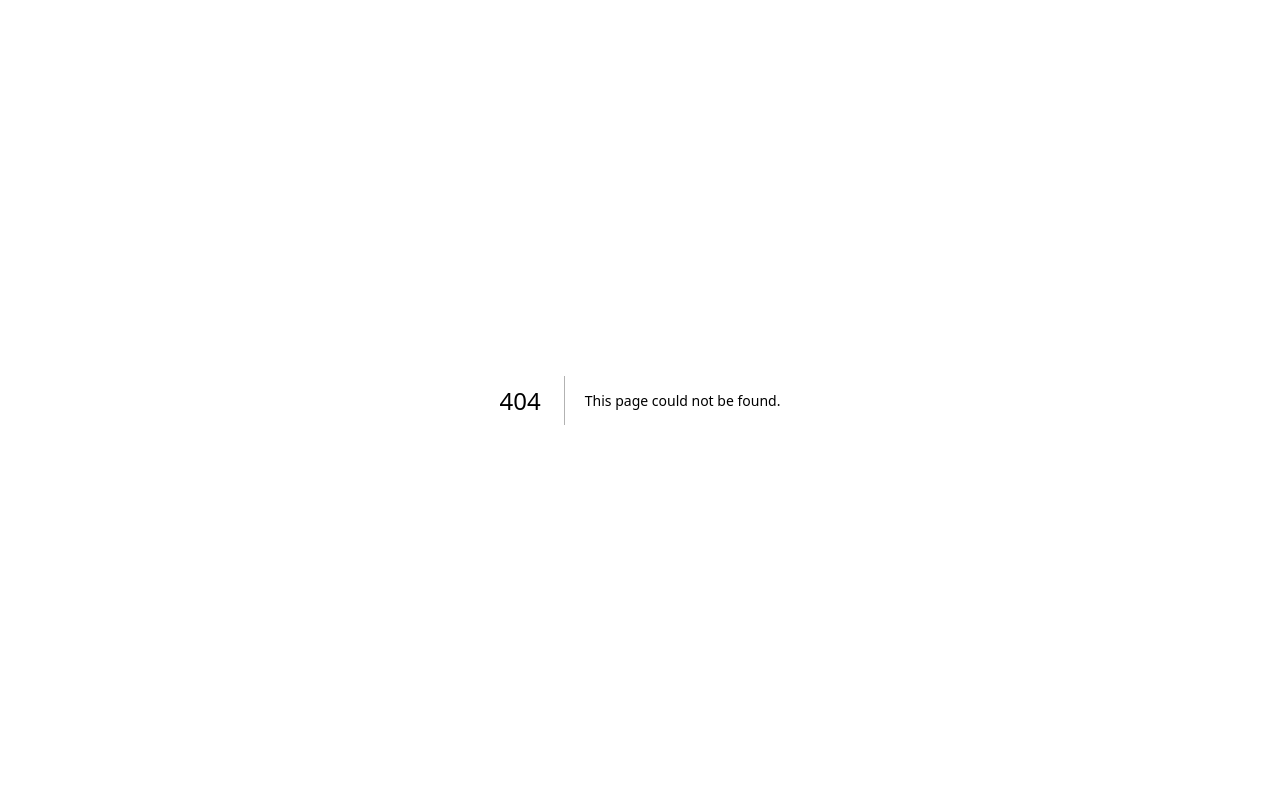
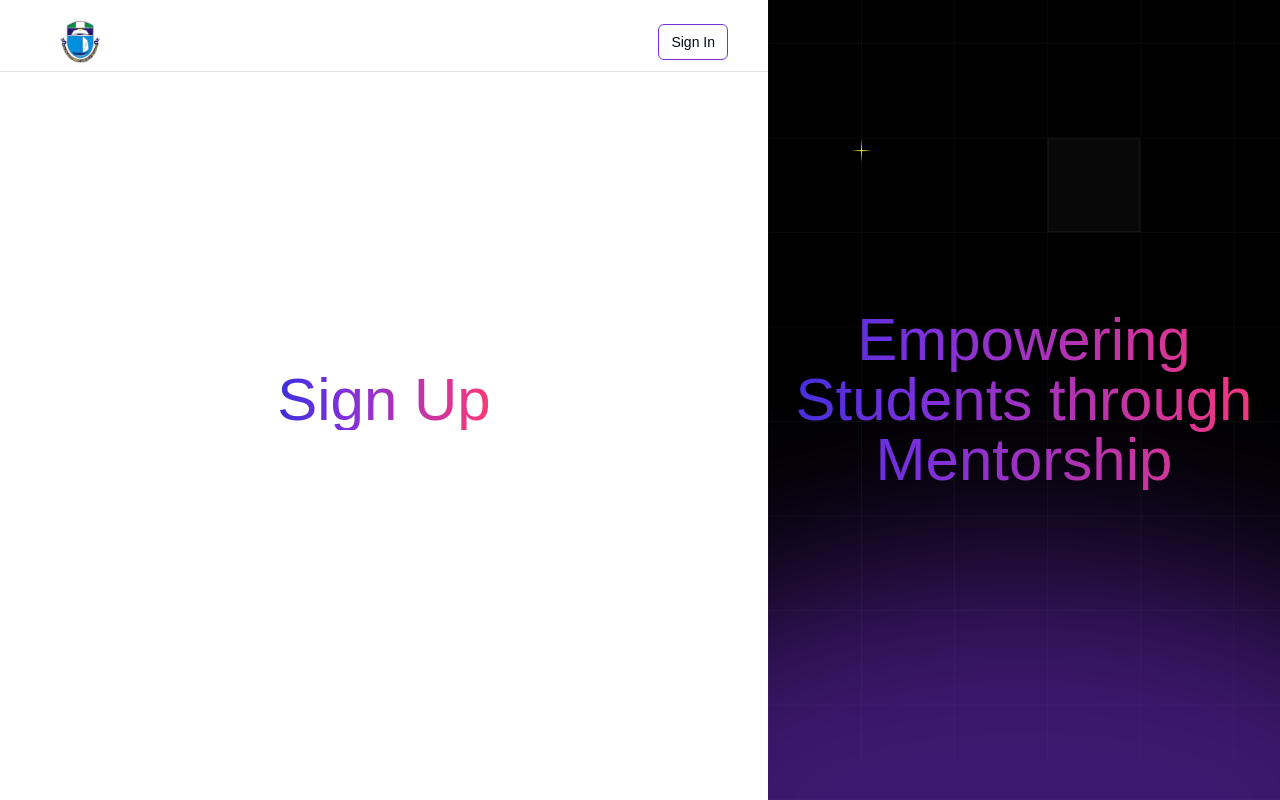
Before and after one commit to lordson-silver/group8, a Next.js app: page /signup in a window 1280 px wide. Before the commit this address had no page. Built offline with nearby package versions, Linux system fonts and the light colour scheme.

Commit message:
Feat: Added Auth Sections

```diff
--- /dev/null
+++ b/app/(auth)/layout.tsx
@@ -0,0 +1,44 @@
+"use client"
+
+import { AuthNav } from "@/components/nav";
+import { RadialGradientSVG } from "@/components/ui/radialGradient";
+import { usePathname } from "next/navigation";
+
+export default function RootLayout({
+  children,
+}: Readonly<{
+  children: React.ReactNode;
+}>) {
+
+  const pathname = usePathname()
+
+  return (
+
+      <div className="relative flex flex-row min-h-screen">
+
+        {/* left */}
+        <div className="w-full min-h-screen sm:flex flex-col sm:w-[60%]">
+          <AuthNav
+            className="min-w-full border-b pb-2 border-[#DFDFE5]"
+            navText={`${pathname === '/signin' ? 'Sign Up' : pathname === '/signup' ? 'Sign In' : ''}`}
+            href={pathname === '/signin' ? '/signup' : pathname === '/signup' ? '/signin' : ''}
+          />
+          <main className="flex flex-grow justify-center items-center">
+            {children}
+          </main>
+        </div>
+
+        {/* right */}
+        <div className="relative hidden bg-black bg-cover bg-no-repeat bg-left bg-grid-white w-[40%] sm:flex justify-center items-center overflow-hidden">
+          <h1 className="text-6xl text-center text_gradient">
+            Empowering Students through Mentorship
+          </h1>
+          <RadialGradientSVG
+            className="w-[250%] flex items-center justify-center -z-10"
+          />
+        </div>
+
+      </div>
+
+  );
+}
--- /dev/null
+++ b/app/(auth)/signin/page.tsx
@@ -0,0 +1,9 @@
+import React from 'react'
+
+const SignIn = () => {
+  return (
+    <h1 className='text-6xl text_gradient'>Sign In</h1>
+  )
+}
+
+export default SignIn
--- /dev/null
+++ b/app/(auth)/signup/page.tsx
@@ -0,0 +1,9 @@
+import React from 'react'
+
+const SignUp = () => {
+  return (
+    <h1 className='text-6xl text_gradient'>Sign Up</h1>
+  )
+}
+
+export default SignUp
--- a/app/(root)/page.tsx
+++ b/app/(root)/page.tsx
@@ -5,7 +5,7 @@ import { RadialGradientSVG } from "@/components/ui/radialGradient";
 import { StarSVG, ArrowSVG } from "@/components/ui/importSVG";
 
 // --------- Website Componenet ---------
-import Nav from "@/components/nav";
+import { Nav } from "@/components/nav";
 
 // -------- NextJS Imports ---------
 import Link from "next/link";
@@ -14,16 +14,16 @@ export default function Home() {
   return (
     <div className="container bg-black bg-grid-white ">
       <Nav />
-      <div className="max-w-md md:max-w-[530px] w-full flex flex-col gap-5 items-center text-center justify-center">
-        <div className="flex items-center p-1 px-2 rounded-2xl border-2 border-primary">
-          <StarSVG className="mr-2" />
-          <p className="text-sm text-white">
+      <div className="sm:max-w-md md:max-w-[530px] w-full flex flex-col gap-5 items-center text-center justify-center">
+        <div className="flex items-center p-1 md:px-2 rounded-2xl border-2 border-primary">
+          <StarSVG className="mr-1 xmd:mr-2" />
+          <p className="text-xs md:text-sm text-white">
             Student Mentorship Matching Platform
           </p>
-          <StarSVG className="ml-2" />
+          <StarSVG className="ml-1 md:ml-2" />
         </div>
 
-        <h1 className="text-4xl md:text-6xl text_gradient">
+        <h1 className="text-3xl sm:text-4xl md:text-6xl text_gradient">
           Empowering Students through Mentorship
         </h1>
         <p className="text-white text-sm mb-6">
@@ -40,7 +40,7 @@ export default function Home() {
           </Button>
         </Link>
 
-        <RadialGradientSVG className="w-[150%] md:w-full" />
+        <RadialGradientSVG className="w-[150%] md:w-full -left-23 md:left-0" />
       </div>
     </div>
   );
--- a/components/nav.tsx
+++ b/components/nav.tsx
@@ -2,26 +2,50 @@ import { Button } from './ui/button'
 import {cn} from '@/lib/utils';
 import Image from 'next/image';
 import Link from 'next/link';
-const Nav = ({
+
+export function Nav({
         className
        }: {
            className?:string;
-   })  => {
+   }) {
   return (
     <div className={cn(className, "w-full pt-5 px-2 md:px-10 m-auto flex justify-between items-center absolute top-0")}>
       <Link href="/">
         <Image src={'/logo.png'} className='-ml-2 md:m-0 object-cover' height={80} width={80} alt='Uniport Logo'/>
       </Link>
         <div className="flex flex-grow gap-2 md:gap-4 justify-end">
-          <Link href="/">
+          <Link href="/signin">
             <Button variant="outline" className='text-white' size="sm">Sign In</Button>
           </Link>
-          <Link href="/">
-            <Button size="sm">Sign Out</Button>
+          <Link href="/signup">
+            <Button size="sm">Sign Up</Button>
           </Link>
         </div>
     </div>
   )
 }
 
-export default Nav
+
+export function AuthNav({
+  className,
+  navText,
+  href,
+}: {
+  className?:string,
+  navText:string,
+  href:string;
+}) {
+return (
+<div className={cn(className, "sm:min-w-[60%] pt-5 px-2 md:px-10 m-auto flex justify-between items-center absolute top-0")}>
+  <Link href="/">
+    <Image src={'/logo.png'} className='-ml-2 md:m-0 object-cover' height={80} width={80} alt='Uniport Logo'/>
+  </Link>
+
+  <div className="flex">
+
+  </div>
+    <Link href={href}>
+      <Button variant="outline" size="sm">{navText}</Button>
+    </Link>
+  </div>
+)}
--- a/components/ui/radialGradient.tsx
+++ b/components/ui/radialGradient.tsx
@@ -7,7 +7,7 @@ export function RadialGradientSVG ({
 }) {
   return (
     <svg
-      className={cn(className, "absolute bottom-0 -left-23 md:left-0 transform translate-y-1/3 md:translate-y-1/2 z-0")}
+      className={cn(className, "absolute bottom-0 transform translate-y-1/3 md:translate-y-1/2 z-0")}
       width="100%"
       viewBox="0 0 2309 1526"
       fill="none"
```
Also changed, not shown: image.png (added), 1 other file (tests, documents, lock files or other folders).
